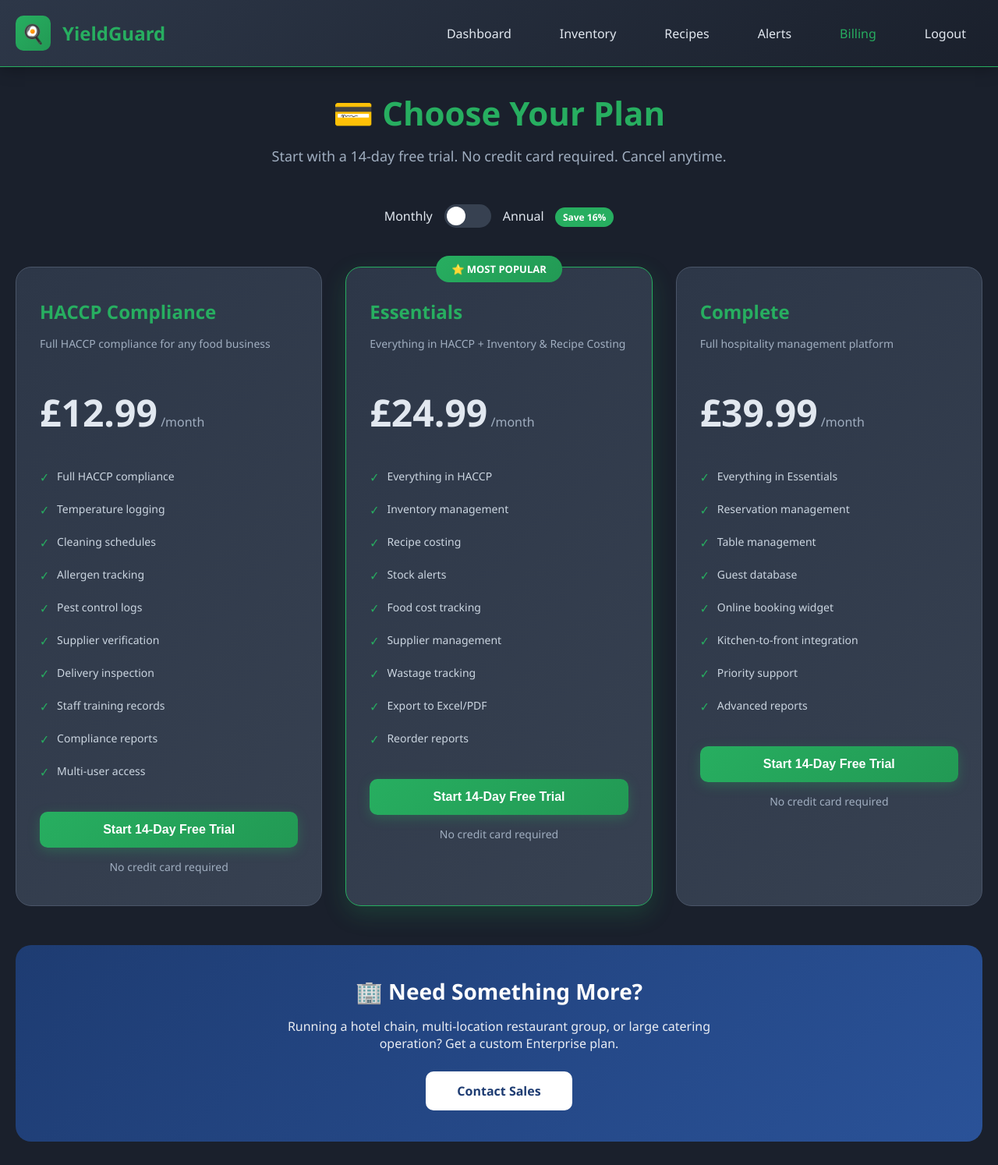
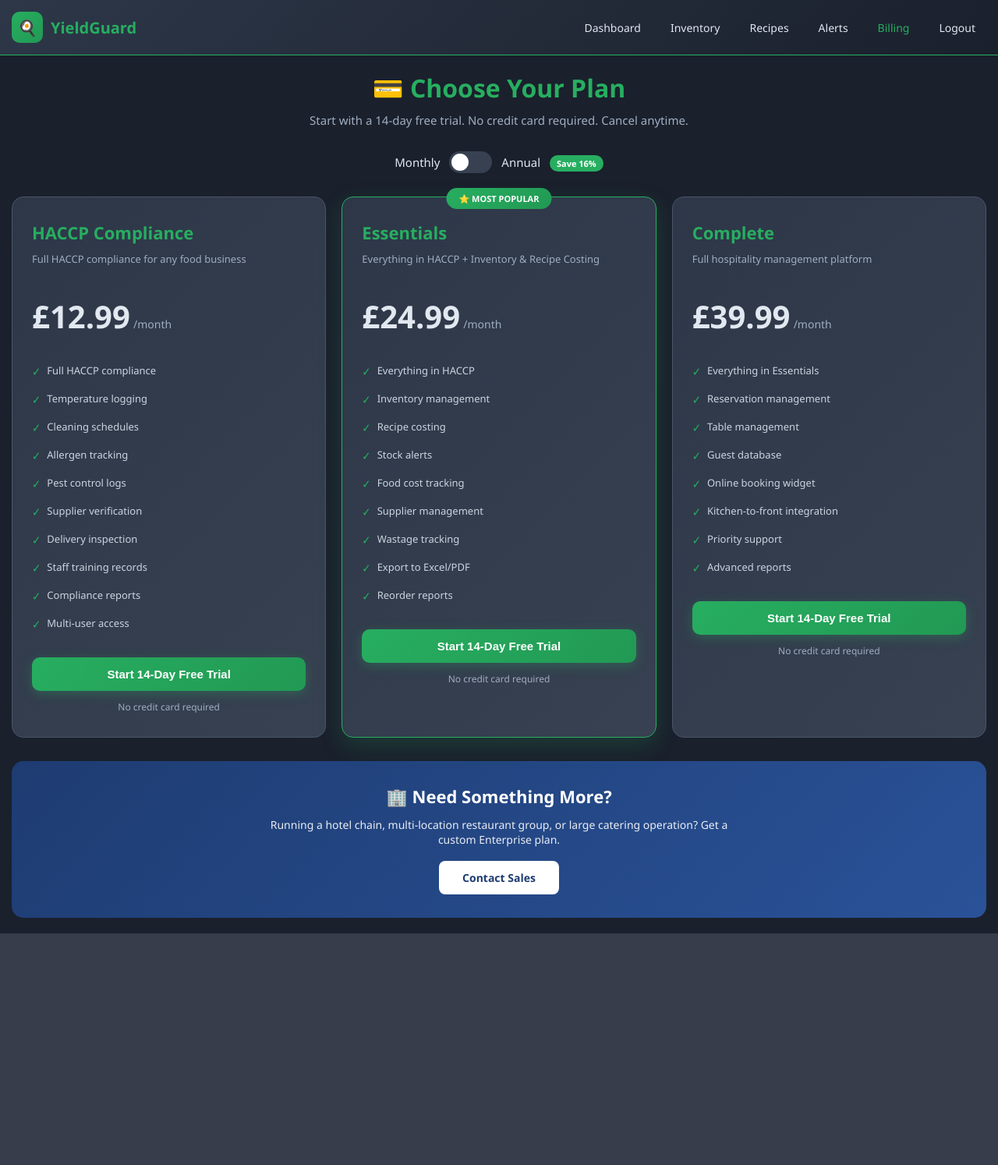
Before and after one commit to cryptoirish/kitchen-inventory-clean, a Flask app: page /billing in a window 1280 px wide. Shown: the whole page at 78% size. After the commit the page ends 1197 px from the top, so only its background shows below. Run offline with Flask 3, Linux system fonts and the light colour scheme; the visitor is signed in with stand-in values (Sample User, id 1); data that the repository does not hold is empty; some libraries are stand-ins or nearby versions.

Commit message:
Revise billing.html for better layout and styles
Refactor billing page layout and styles for improved responsiveness and user experience.

```diff
--- a/templates/billing.html
+++ b/templates/billing.html
@@ -5,287 +5,88 @@
     <meta name="viewport" content="width=device-width, initial-scale=1.0">
     <style>
         * { margin: 0; padding: 0; box-sizing: border-box; }
-        body {
-            font-family: 'Segoe UI', Tahoma, Geneva, Verdana, sans-serif;
-            background: #1a202c;
-            color: #e2e8f0;
-            min-height: 100vh;
-        }
-        .navbar {
-            background: linear-gradient(135deg, #2d3748 0%, #1a202c 100%);
-            padding: 20px 0;
-            box-shadow: 0 2px 20px rgba(0,0,0,0.3);
-            border-bottom: 1px solid #27ae60;
-        }
-        .nav-container {
-            max-width: 1400px;
-            margin: 0 auto;
-            padding: 0 20px;
-            display: flex;
-            justify-content: space-between;
-            align-items: center;
-        }
-        .logo {
-            display: flex;
-            align-items: center;
-            gap: 15px;
-            text-decoration: none;
-        }
-        .logo-icon {
-            width: 45px;
-            height: 45px;
-            background: linear-gradient(135deg, #27ae60 0%, #229954 100%);
-            border-radius: 10px;
-            display: flex;
-            align-items: center;
-            justify-content: center;
-            font-size: 24px;
-        }
-        .logo-text {
-            color: #27ae60;
-            font-size: 24px;
-            font-weight: bold;
-        }
-        .nav-links {
-            display: flex;
-            gap: 20px;
-            align-items: center;
-        }
-        .nav-links a {
-            color: #e2e8f0;
-            text-decoration: none;
-            font-weight: 500;
-            padding: 10px 20px;
-            border-radius: 8px;
-            transition: all 0.3s;
-            border: 1px solid transparent;
-        }
-        .nav-links a:hover {
-            background: rgba(39, 174, 96, 0.1);
-            border-color: #27ae60;
-            color: #27ae60;
-        }
-        .container {
-            max-width: 1400px;
-            margin: 0 auto;
-            padding: 30px 20px;
-        }
-        .page-header {
-            text-align: center;
-            margin-bottom: 50px;
-        }
-        .page-header h1 {
-            color: #27ae60;
-            font-size: 42px;
-            margin-bottom: 15px;
-        }
-        .page-subtitle {
-            color: #a0aec0;
-            font-size: 18px;
-            max-width: 700px;
-            margin: 0 auto;
-        }
-        .current-plan-banner {
-            background: linear-gradient(135deg, #27ae60 0%, #229954 100%);
-            color: white;
-            padding: 20px 30px;
-            border-radius: 12px;
-            margin-bottom: 40px;
-            display: flex;
-            justify-content: space-between;
-            align-items: center;
-            flex-wrap: wrap;
-            gap: 15px;
-        }
-        .billing-toggle {
-            display: flex;
-            justify-content: center;
-            align-items: center;
-            gap: 15px;
-            margin-bottom: 50px;
-        }
-        .toggle-label {
-            color: #e2e8f0;
-            font-size: 16px;
-            font-weight: 500;
-        }
-        .toggle-switch {
-            position: relative;
-            width: 60px;
-            height: 30px;
-            background: #374151;
-            border-radius: 15px;
-            cursor: pointer;
-            transition: background 0.3s;
-        }
-        .toggle-switch.active {
-            background: #27ae60;
-        }
-        .toggle-slider {
-            position: absolute;
-            top: 3px;
-            left: 3px;
-            width: 24px;
-            height: 24px;
-            background: white;
-            border-radius: 50%;
-            transition: transform 0.3s;
-        }
-        .toggle-switch.active .toggle-slider {
-            transform: translateX(30px);
-        }
-        .savings-badge {
-            background: #27ae60;
-            color: white;
-            padding: 4px 10px;
-            border-radius: 20px;
-            font-size: 12px;
-            font-weight: 600;
-            margin-left: 10px;
-        }
-        .plans-grid {
-            display: grid;
-            grid-template-columns: repeat(auto-fit, minmax(320px, 1fr));
-            gap: 30px;
-            margin-bottom: 50px;
-        }
-        .plan-card {
-            background: linear-gradient(135deg, #2d3748 0%, #374151 100%);
-            border: 1px solid #4a5568;
-            border-radius: 20px;
-            padding: 40px 30px;
-            position: relative;
-            transition: all 0.3s;
-        }
-        .plan-card:hover {
-            transform: translateY(-5px);
-            box-shadow: 0 15px 40px rgba(0,0,0,0.3);
-        }
-        .plan-card.featured {
-            border-color: #27ae60;
-            box-shadow: 0 10px 30px rgba(39, 174, 96, 0.2);
-        }
-        .plan-card.current {
-            border-color: #27ae60;
-            background: linear-gradient(135deg, rgba(39, 174, 96, 0.15) 0%, rgba(34, 153, 84, 0.15) 100%);
-        }
-        .featured-badge {
-            position: absolute;
-            top: -15px;
-            left: 50%;
-            transform: translateX(-50%);
-            background: linear-gradient(135deg, #27ae60 0%, #229954 100%);
-            color: white;
-            padding: 8px 20px;
-            border-radius: 20px;
-            font-size: 13px;
-            font-weight: 600;
-        }
-        .current-badge {
-            position: absolute;
-            top: -15px;
-            left: 50%;
-            transform: translateX(-50%);
-            background: #3498db;
-            color: white;
-            padding: 8px 20px;
-            border-radius: 20px;
-            font-size: 13px;
-            font-weight: 600;
-        }
-        .plan-name {
-            color: #27ae60;
-            font-size: 24px;
-            margin-bottom: 15px;
-            font-weight: 700;
-        }
-        .plan-description {
-            color: #a0aec0;
-            font-size: 14px;
-            margin-bottom: 25px;
-            min-height: 40px;
-        }
-        .plan-price {
-            margin-bottom: 30px;
-        }
-        .price-amount {
-            font-size: 48px;
-            font-weight: bold;
-            color: #e2e8f0;
-        }
-        .price-period {
-            color: #a0aec0;
-            font-size: 16px;
-        }
-        .price-annual-note {
-            color: #27ae60;
-            font-size: 13px;
-            margin-top: 5px;
-            font-weight: 600;
-        }
-        .plan-features {
-            list-style: none;
-            padding: 0;
-            margin-bottom: 30px;
-        }
-        .plan-features li {
-            padding: 10px 0;
-            color: #cbd5e0;
-            font-size: 14px;
-            display: flex;
-            align-items: flex-start;
-            gap: 10px;
-        }
-        .plan-features li:before {
-            content: '✓';
-            color: #27ae60;
-            font-weight: bold;
-            font-size: 16px;
-            flex-shrink: 0;
-        }
-        .plan-btn {
-            width: 100%;
-            padding: 14px;
-            background: linear-gradient(135deg, #27ae60 0%, #229954 100%);
-            color: white;
-            border: none;
-            border-radius: 10px;
-            font-size: 16px;
-            font-weight: 600;
-            cursor: pointer;
-            transition: all 0.3s;
-            box-shadow: 0 4px 15px rgba(39, 174, 96, 0.3);
-        }
-        .plan-btn:hover {
-            transform: translateY(-2px);
-            box-shadow: 0 6px 20px rgba(39, 174, 96, 0.4);
-        }
-        .plan-btn-current {
-            background: #374151;
-            cursor: not-allowed;
-        }
-        .trial-info {
-            text-align: center;
-            color: #a0aec0;
-            font-size: 14px;
-            margin-top: 15px;
-        }
-        .enterprise-section {
-            background: linear-gradient(135deg, #1e3c72 0%, #2a5298 100%);
-            color: white;
-            padding: 40px;
-            border-radius: 20px;
-            text-align: center;
-            margin-top: 40px;
-        }
-        .enterprise-btn {
-            display: inline-block;
-            padding: 14px 40px;
-            background: white;
-            color: #1e3c72;
-            text-decoration: none;
-            border-radius: 10px;
-            font-weight: 600;
+        body { font-family: 'Segoe UI', Tahoma, Geneva, Verdana, sans-serif; background: #1a202c; color: #e2e8f0; min-height: 100vh; }
+
+        .navbar { background: linear-gradient(135deg, #2d3748 0%, #1a202c 100%); padding: 15px 0; border-bottom: 1px solid #27ae60; position: sticky; top: 0; z-index: 1000; }
+        .nav-container { max-width: 1400px; margin: 0 auto; padding: 0 15px; display: flex; justify-content: space-between; align-items: center; }
+        .logo { display: flex; align-items: center; gap: 10px; text-decoration: none; }
+        .logo-icon { width: 40px; height: 40px; background: linear-gradient(135deg, #27ae60 0%, #229954 100%); border-radius: 10px; display: flex; align-items: center; justify-content: center; font-size: 20px; }
+        .logo-text { color: #27ae60; font-size: 20px; font-weight: bold; }
+        .nav-links { display: flex; gap: 10px; align-items: center; }
+        .nav-links a { color: #e2e8f0; text-decoration: none; font-weight: 500; padding: 8px 14px; border-radius: 8px; transition: all 0.3s; font-size: 14px; }
+        .nav-links a:hover { background: rgba(39, 174, 96, 0.1); color: #27ae60; }
+
+        .hamburger { display: none; flex-direction: column; gap: 4px; cursor: pointer; padding: 10px; border: none; background: none; }
+        .hamburger span { width: 25px; height: 3px; background: #27ae60; border-radius: 2px; }
+
+        .mobile-menu { display: none; position: fixed; top: 70px; left: 0; right: 0; background: #1a202c; padding: 20px; border-bottom: 2px solid #27ae60; flex-direction: column; gap: 10px; z-index: 999; box-shadow: 0 10px 30px rgba(0,0,0,0.5); }
+        .mobile-menu.active { display: flex; }
+        .mobile-menu a { color: #e2e8f0; text-decoration: none; font-weight: 500; padding: 15px 20px; border-radius: 10px; font-size: 16px; border: 1px solid #374151; }
+        .mobile-menu a:hover, .mobile-menu a.active { background: rgba(39, 174, 96, 0.1); color: #27ae60; border-color: #27ae60; }
+
+        .container { max-width: 1400px; margin: 0 auto; padding: 20px 15px; }
+
+        .page-header { text-align: center; margin-bottom: 30px; }
+        .page-header h1 { color: #27ae60; font-size: 32px; margin-bottom: 10px; }
+        .page-subtitle { color: #a0aec0; font-size: 15px; max-width: 600px; margin: 0 auto; }
+
+        .current-plan-banner { background: linear-gradient(135deg, #27ae60 0%, #229954 100%); color: white; padding: 18px 20px; border-radius: 12px; margin-bottom: 25px; display: flex; justify-content: space-between; align-items: center; flex-wrap: wrap; gap: 12px; }
+        .current-plan-banner h3 { font-size: 17px; margin-bottom: 3px; }
+        .current-plan-banner p { opacity: 0.9; font-size: 13px; }
+
+        .billing-toggle { display: flex; justify-content: center; align-items: center; gap: 12px; margin-bottom: 30px; flex-wrap: wrap; }
+        .toggle-label { color: #e2e8f0; font-size: 15px; font-weight: 500; }
+        .toggle-switch { position: relative; width: 55px; height: 28px; background: #374151; border-radius: 14px; cursor: pointer; transition: background 0.3s; }
+        .toggle-switch.active { background: #27ae60; }
+        .toggle-slider { position: absolute; top: 3px; left: 3px; width: 22px; height: 22px; background: white; border-radius: 50%; transition: transform 0.3s; }
+        .toggle-switch.active .toggle-slider { transform: translateX(27px); }
+        .savings-badge { background: #27ae60; color: white; padding: 3px 9px; border-radius: 20px; font-size: 11px; font-weight: 600; margin-left: 8px; }
+
+        .plans-grid { display: grid; grid-template-columns: repeat(auto-fit, minmax(300px, 1fr)); gap: 20px; margin-bottom: 30px; }
+
+        .plan-card { background: linear-gradient(135deg, #2d3748 0%, #374151 100%); border: 1px solid #4a5568; border-radius: 15px; padding: 30px 25px; position: relative; transition: all 0.3s; }
+        .plan-card:hover { transform: translateY(-5px); box-shadow: 0 15px 40px rgba(0,0,0,0.3); }
+        .plan-card.featured { border-color: #27ae60; box-shadow: 0 10px 30px rgba(39, 174, 96, 0.2); }
+        .plan-card.current { border-color: #27ae60; background: linear-gradient(135deg, rgba(39, 174, 96, 0.15) 0%, rgba(34, 153, 84, 0.15) 100%); }
+
+        .featured-badge { position: absolute; top: -12px; left: 50%; transform: translateX(-50%); background: linear-gradient(135deg, #27ae60 0%, #229954 100%); color: white; padding: 6px 16px; border-radius: 20px; font-size: 11px; font-weight: 600; white-space: nowrap; }
+        .current-badge { position: absolute; top: -12px; left: 50%; transform: translateX(-50%); background: #3498db; color: white; padding: 6px 16px; border-radius: 20px; font-size: 11px; font-weight: 600; }
+
+        .plan-name { color: #27ae60; font-size: 22px; margin-bottom: 10px; font-weight: 700; }
+        .plan-description { color: #a0aec0; font-size: 13px; margin-bottom: 20px; min-height: 35px; }
+
+        .plan-price { margin-bottom: 25px; }
+        .price-amount { font-size: 40px; font-weight: bold; color: #e2e8f0; }
+        .price-period { color: #a0aec0; font-size: 14px; }
+        .price-annual-note { color: #27ae60; font-size: 12px; margin-top: 5px; font-weight: 600; }
+
+        .plan-features { list-style: none; padding: 0; margin-bottom: 25px; }
+        .plan-features li { padding: 8px 0; color: #cbd5e0; font-size: 13px; display: flex; align-items: flex-start; gap: 8px; }
+        .plan-features li:before { content: '✓'; color: #27ae60; font-weight: bold; font-size: 15px; flex-shrink: 0; }
+
+        .plan-btn { width: 100%; padding: 13px; background: linear-gradient(135deg, #27ae60 0%, #229954 100%); color: white; border: none; border-radius: 10px; font-size: 15px; font-weight: 600; cursor: pointer; transition: all 0.3s; box-shadow: 0 4px 15px rgba(39, 174, 96, 0.3); }
+        .plan-btn:hover { transform: translateY(-2px); box-shadow: 0 6px 20px rgba(39, 174, 96, 0.4); }
+        .plan-btn-current { background: #374151; cursor: not-allowed; }
+        .trial-info { text-align: center; color: #a0aec0; font-size: 12px; margin-top: 12px; }
+
+        .enterprise-section { background: linear-gradient(135deg, #1e3c72 0%, #2a5298 100%); color: white; padding: 30px 20px; border-radius: 15px; text-align: center; margin-top: 25px; }
+        .enterprise-section h2 { font-size: 22px; margin-bottom: 12px; }
+        .enterprise-section p { opacity: 0.9; margin-bottom: 18px; font-size: 14px; max-width: 600px; margin-left: auto; margin-right: auto; }
+        .enterprise-btn { display: inline-block; padding: 12px 30px; background: white; color: #1e3c72; text-decoration: none; border-radius: 8px; font-weight: 600; font-size: 14px; transition: all 0.3s; }
+        .enterprise-btn:hover { transform: translateY(-2px); }
+
+        @media (max-width: 768px) {
+            .nav-links { display: none; }
+            .hamburger { display: flex; }
+            .logo-text { font-size: 18px; }
+            .container { padding: 15px 10px; }
+            .page-header h1 { font-size: 26px; }
+            .plans-grid { grid-template-columns: 1fr; gap: 15px; }
+            .plan-card { padding: 25px 20px; }
+            .price-amount { font-size: 36px; }
+            .current-plan-banner { flex-direction: column; text-align: center; }
+            .current-plan-banner a { width: 100%; }
+            .enterprise-section { padding: 25px 15px; }
         }
     </style>
 </head>
@@ -304,6 +105,17 @@
                 <a href="/billing" style="color: #27ae60;">Billing</a>
                 <a href="/logout">Logout</a>
             </div>
+            <button class="hamburger" onclick="toggleMenu()">
+                <span></span><span></span><span></span>
+            </button>
+        </div>
+        <div class="mobile-menu" id="mobileMenu">
+            <a href="/">📊 Dashboard</a>
+            <a href="/inventory">📦 Inventory</a>
+            <a href="/recipes">🍽️ Recipes</a>
+            <a href="/alerts">⚠️ Alerts</a>
+            <a href="/billing" class="active">💳 Billing</a>
+            <a href="/logout">🚪 Logout</a>
         </div>
     </nav>
 
@@ -316,10 +128,10 @@
         {% if org.subscription_status == 'active' and org.subscription_plan in plans %}
         <div class="current-plan-banner">
             <div>
-                <h3 style="font-size: 20px; margin-bottom: 5px;">🎉 You're on the {{ plans[org.subscription_plan].name }} Plan</h3>
-                <p style="opacity: 0.9; font-size: 14px;">Your subscription is active. Thank you for being a customer!</p>
+                <h3>🎉 You're on the {{ plans[org.subscription_plan].name }} Plan</h3>
+                <p>Your subscription is active. Thank you!</p>
             </div>
-            <a href="/billing/portal" class="enterprise-btn">Manage Subscription</a>
+            <a href="/billing/portal" class="enterprise-btn">Manage</a>
         </div>
         {% endif %}
 
@@ -334,26 +146,20 @@
         <div class="plans-grid">
             <!-- HACCP Plan -->
             <div class="plan-card {% if org.subscription_plan == 'haccp' %}current{% endif %}">
-                {% if org.subscription_plan == 'haccp' %}
-                <div class="current-badge">Current Plan</div>
-                {% endif %}
-
+                {% if org.subscription_plan == 'haccp' %}<div class="current-badge">Current Plan</div>{% endif %}
                 <h3 class="plan-name">HACCP Compliance</h3>
                 <p class="plan-description">Full HACCP compliance for any food business</p>
-
                 <div class="plan-price">
                     <span class="price-amount monthly-price">£{{ plans.haccp.monthly_price }}</span>
                     <span class="price-amount yearly-price" style="display: none;">£{{ "%.2f"|format(plans.haccp.yearly_price / 12) }}</span>
                     <span class="price-period">/month</span>
                     <div class="price-annual-note yearly-note" style="display: none;">Billed £{{ plans.haccp.yearly_price }}/year</div>
                 </div>
-
                 <ul class="plan-features">
                     {% for feature in plans.haccp.features %}
                     <li>{{ feature }}</li>
                     {% endfor %}
                 </ul>
-
                 {% if org.subscription_plan == 'haccp' %}
                 <button class="plan-btn plan-btn-current" disabled>Current Plan</button>
                 {% else %}
@@ -363,7 +169,6 @@
                     <button type="submit" class="plan-btn">Start 14-Day Free Trial</button>
                 </form>
                 {% endif %}
-
                 <p class="trial-info">No credit card required</p>
             </div>
 
@@ -374,23 +179,19 @@
                 {% else %}
                 <div class="featured-badge">⭐ MOST POPULAR</div>
                 {% endif %}
-
                 <h3 class="plan-name">Essentials</h3>
                 <p class="plan-description">Everything in HACCP + Inventory & Recipe Costing</p>
-
                 <div class="plan-price">
                     <span class="price-amount monthly-price">£{{ plans.essentials.monthly_price }}</span>
                     <span class="price-amount yearly-price" style="display: none;">£{{ "%.2f"|format(plans.essentials.yearly_price / 12) }}</span>
                     <span class="price-period">/month</span>
                     <div class="price-annual-note yearly-note" style="display: none;">Billed £{{ plans.essentials.yearly_price }}/year</div>
                 </div>
-
                 <ul class="plan-features">
                     {% for feature in plans.essentials.features %}
                     <li>{{ feature }}</li>
                     {% endfor %}
                 </ul>
-
                 {% if org.subscription_plan == 'essentials' %}
                 <button class="plan-btn plan-btn-current" disabled>Current Plan</button>
                 {% else %}
@@ -400,32 +201,25 @@
                     <button type="submit" class="plan-btn">Start 14-Day Free Trial</button>
                 </form>
                 {% endif %}
-
                 <p class="trial-info">No credit card required</p>
             </div>
 
             <!-- Complete Plan -->
             <div class="plan-card {% if org.subscription_plan == 'complete' %}current{% endif %}">
-                {% if org.subscription_plan == 'complete' %}
-                <div class="current-badge">Current Plan</div>
-                {% endif %}
-
+                {% if org.subscription_plan == 'complete' %}<div class="current-badge">Current Plan</div>{% endif %}
                 <h3 class="plan-name">Complete</h3>
                 <p class="plan-description">Full hospitality management platform</p>
-
                 <div class="plan-price">
                     <span class="price-amount monthly-price">£{{ plans.complete.monthly_price }}</span>
                     <span class="price-amount yearly-price" style="display: none;">£{{ "%.2f"|format(plans.complete.yearly_price / 12) }}</span>
                     <span class="price-period">/month</span>
                     <div class="price-annual-note yearly-note" style="display: none;">Billed £{{ plans.complete.yearly_price }}/year</div>
                 </div>
-
                 <ul class="plan-features">
                     {% for feature in plans.complete.features %}
                     <li>{{ feature }}</li>
                     {% endfor %}
                 </ul>
-
                 {% if org.subscription_plan == 'complete' %}
                 <button class="plan-btn plan-btn-current" disabled>Current Plan</button>
                 {% else %}
@@ -435,21 +229,30 @@
                     <button type="submit" class="plan-btn">Start 14-Day Free Trial</button>
                 </form>
                 {% endif %}
-
                 <p class="trial-info">No credit card required</p>
             </div>
         </div>
 
         <div class="enterprise-section">
-            <h2 style="font-size: 28px; margin-bottom: 15px;">🏢 Need Something More?</h2>
-            <p style="opacity: 0.9; margin-bottom: 25px; max-width: 600px; margin-left: auto; margin-right: auto;">Running a hotel chain, multi-location restaurant group, or large catering operation? Get a custom Enterprise plan.</p>
+            <h2>🏢 Need Something More?</h2>
+            <p>Running a hotel chain, multi-location restaurant group, or large catering operation? Get a custom Enterprise plan.</p>
             <a href="mailto:sales@yieldguard.com?subject=Enterprise Plan Inquiry" class="enterprise-btn">Contact Sales</a>
         </div>
     </div>
 
     <script>
+        function toggleMenu() {
+            document.getElementById('mobileMenu').classList.toggle('active');
+        }
+        document.addEventListener('click', function(event) {
+            const menu = document.getElementById('mobileMenu');
+            const hamburger = document.querySelector('.hamburger');
+            if (!menu.contains(event.target) && !hamburger.contains(event.target)) {
+                menu.classList.remove('active');
+            }
+        });
+
         let isYearly = false;
-
         function toggleBilling() {
             isYearly = !isYearly;
             const toggle = document.getElementById('billingToggle');
```
Lines whose indentation alone changed are shown as unchanged.
